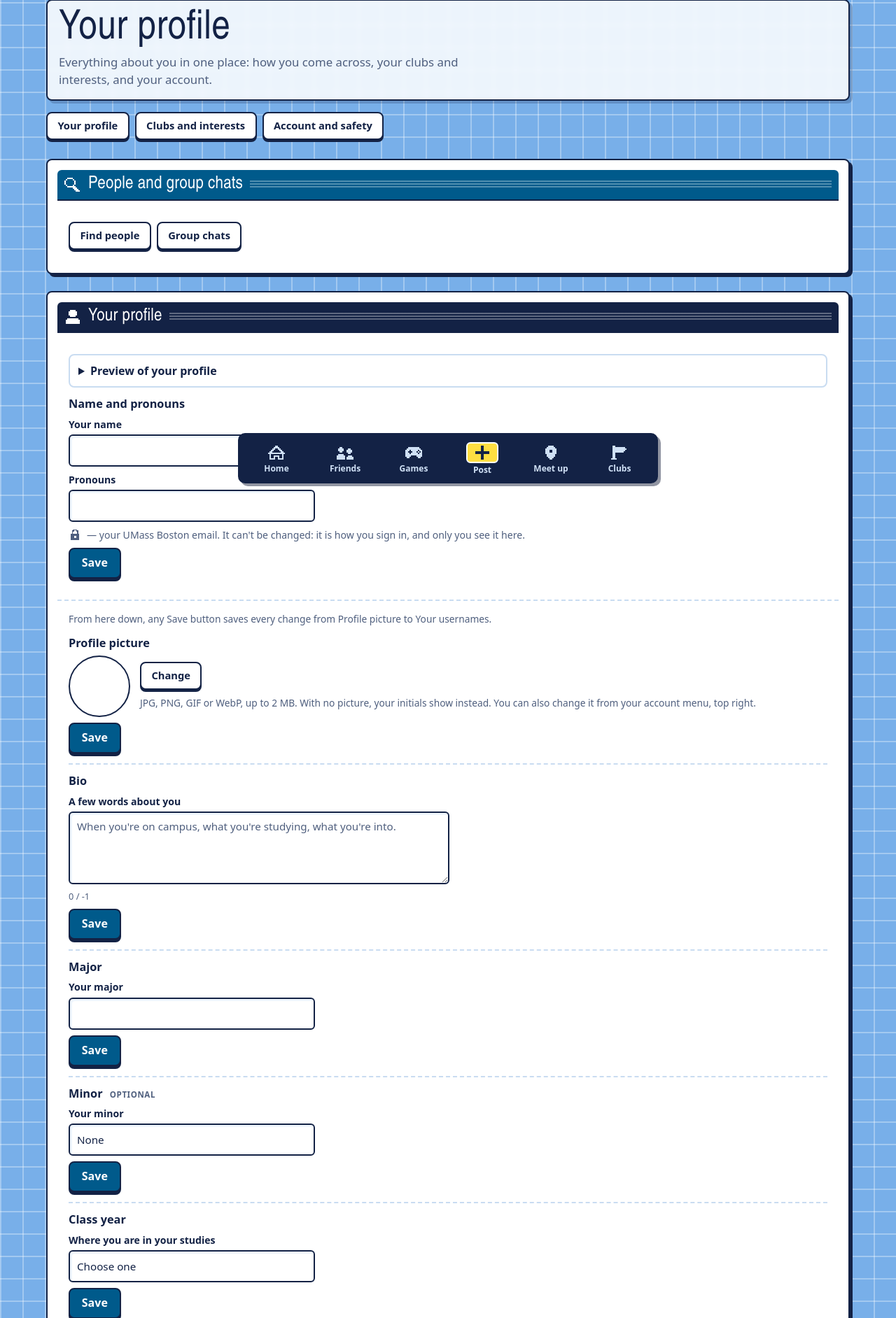
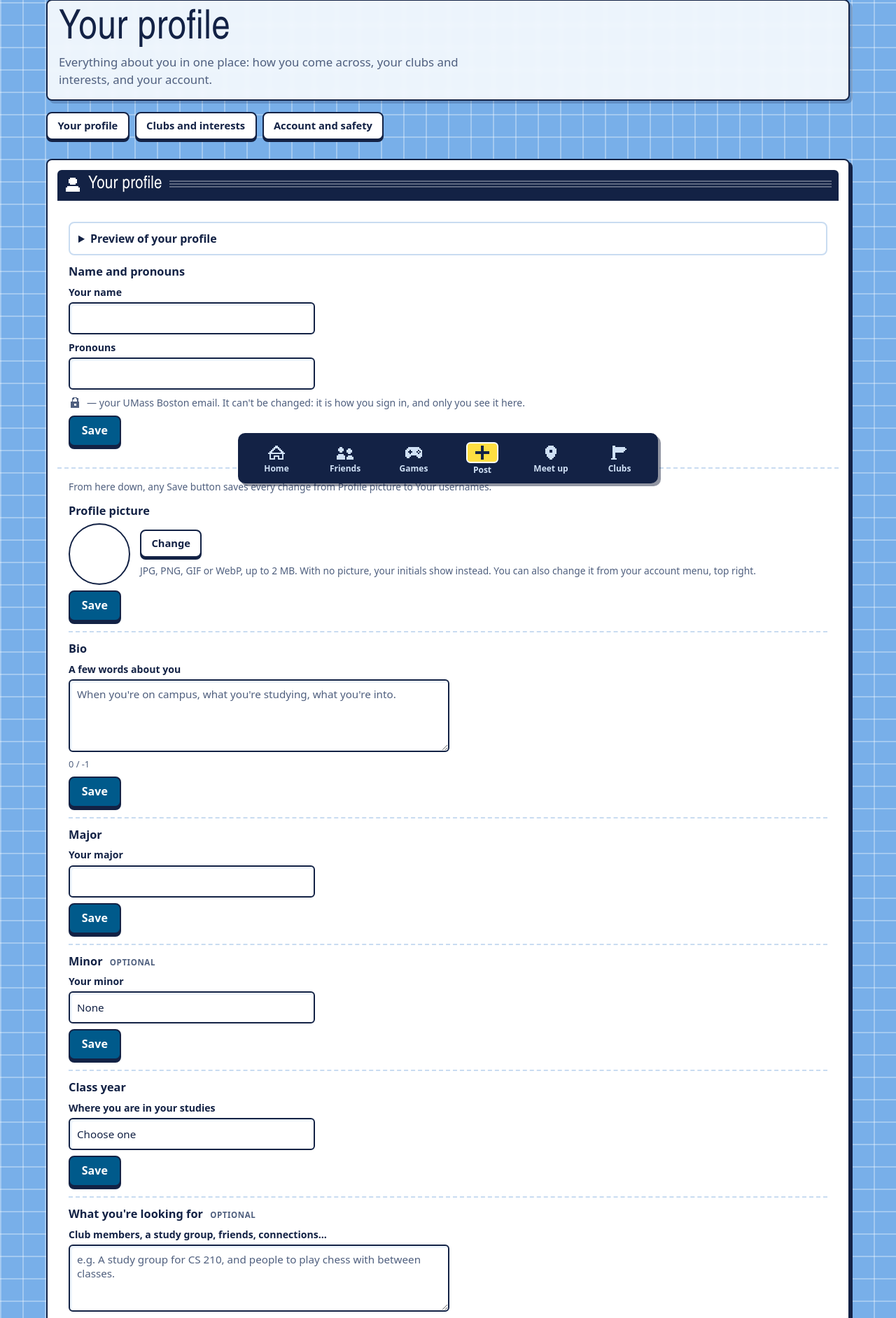
Before and after one commit to Yodls/beacons_connect, a Python web app: template templates/profile.html in a window 1280 px wide. Shown: the part 93-1977 px from the top of the page at 70% size. Run offline with Jinja, Linux system fonts and the light colour scheme; the template is opened without the code that fills it, so the values that code supplies are empty; some web fonts are replaced.

Commit message:
Add files via upload
updated profile menu in accordance with UI reversion

```diff
--- a/templates/profile.html
+++ b/templates/profile.html
@@ -3,28 +3,57 @@
 {% block title %}Your profile{% endblock %}
 
 {#
+  profile.html  -  "Your profile"   (profile settings, Oct 26)
+  STEMS FROM: templates/profile.html in beacon-profile-relocation (Oct 24,
+  unchanged), which stems from beacon-profile-rebuild (Oct 23) and beacon-push.
+  Sits beside your account.html: the same windows (.win, .bar, ui.icon), the same
+  form look (copied from account.html's .acct rules), your ui.avatar for
+  initials, and no stylesheet of its own outside this page. Matched against your
+  base.html (Beacon OS): its keys, .pronouns chip, .report-link, .empty box and
+  dashed row dividers are used as they are.
+
+  Opened from "Profile Settings" in the account menu (shell.html), which used to
+  say "Your account". This page is the profile plus everything Your account had.
+
+  WHAT CHANGED FROM THE REBUILD  (search for "RELOCATION")
+    Your account's three parts, which the rebuild showed as placeholders, are
+    real forms here now:
+      name and pronouns   in "Your profile"          (form #pf-who)
+      your interests      in "Clubs and interests"   (form #pf-answers, your own
+                                                      _questions.html)
+      Leaving             in "Account and safety"    (form #pf-delete)
+    They send exactly the fields account.html sends, to part 2's routes, which
+    hand them to your own `account` and `account_delete` routes. So they are
+    checked and saved by your code, unchanged, and /account still works.
+    The rebuild's "Report a problem" box is gone: reporting stays in the account
+    menu, where it always was. (The Report link beside each blocked person stays.)
+
+  WHAT CHANGED FROM THE RELOCATION (Oct 24)
+    The account menu keeps all of its own links again, so this page no longer
+    repeats any of them: the "People and group chats" window and the "Report a
+    problem" box are removed. Everything else is the same.
 
   WHAT LIVES WHERE
-    People and group chats  links to /people and /chats (with the invite count)
     Your profile            name and pronouns (form #pf-who -> your account route);
                             picture, bio, major, minor, class year, what you're
                             looking for, usernames (form #pf-profile, new to the site)
     Clubs and interests     your clubs (#pf-clubs); your interests (#pf-answers ->
                             your account route)
     Account and safety      blocked people and change password (#pf-account);
-                            report links to /report; delete your account
-                            (#pf-delete -> your account_delete route)
+                            delete your account (#pf-delete -> your account_delete
+                            route)
 
   Every Save asks "Are you sure?" first and lists what changed (the dialog at the
   end of this file); Delete asks with a warning instead. Without JavaScript the
   forms simply post.
 
+  Kept clear of names your tests watch: no .card class, no bare <h2>, and no
+  class or id containing pill, score, shared, waiting or dock.
 
   NEEDS FROM THE ROUTE: profile, pronoun_label, majors, minors, years, socials,
-  text_max, code_minutes, password_min, joined, blocked, code_sent, note,
-  the same names account.html uses, questions, selected, optional,
-  pronoun_options, pronouns_now, name_max, counts. invite_count comes from your
-  inject_dock, as in shell.html.
+  text_max, code_minutes, password_min, joined, blocked, code_sent, note, and
+  (RELOCATION, the same names account.html uses) questions, selected, optional,
+  pronoun_options, pronouns_now, name_max, counts.
 #}
 
 {% block appstyle %}
@@ -40,10 +69,10 @@
       .pf textarea { max-width: 34rem; resize: vertical; }
       .pf .row { display: flex; flex-wrap: wrap; align-items: center; gap: 8px; }
       .pf .hint { margin: 0; color: var(--muted); font-size: .86rem; }
-      /* two forms in one window, divided like two rows */
+      /* RELOCATION: two forms in one window, divided like two rows */
       .win > .pf + .pf { margin-top: 0; border-top: 2px dashed var(--line); }
 
-      /* the questions from _questions.html, as account.html draws them */
+      /* RELOCATION: the questions from your _questions.html, as account.html draws them */
       .pf fieldset {
         margin: 0; padding: 12px 14px;
         border: 2px solid var(--navy); border-radius: var(--r-sm);
@@ -84,11 +113,7 @@
       /* ---------- jump links under the heading ---------- */
       .pf-jump { display: flex; flex-wrap: wrap; gap: 8px; margin: 16px 0 0; }
 
-      /* ---------- links to another page (your /report page) ---------- */
-      .pf-place { display: flex; flex-wrap: wrap; align-items: center; gap: 8px 14px; padding: 12px 14px;
-        background: var(--paper); border: 2px dashed var(--line-2); border-radius: var(--r); }
-      .pf-place p { flex: 1 1 16rem; margin: 0; color: var(--navy); font-size: .92rem; }
-      .pf-place .ghost { flex: none; }
+      /* ---------- the locked email line ---------- */
       .pf-locked { display: flex; align-items: center; gap: 8px; margin: 0; color: var(--muted); font-size: .88rem; }
       .pf-locked .icon { width: 18px; height: 18px; flex: none; }
 
@@ -134,7 +159,7 @@
       .pf-tags li { padding: 3px 8px; color: var(--navy); background: var(--paper);
         border: 2px solid var(--line); border-radius: var(--r-sm); font: 700 .8rem/1.2 var(--sans); }
 
-      /* ---------- deleting the account, as account.html's .leaving ---------- */
+      /* ---------- RELOCATION: deleting the account, as account.html's .leaving ---------- */
       /* Red, and set apart by a double rule, because it is the one thing on this
          page that cannot be undone. */
       .win > .pf.pf-leaving { border-top: 3px double var(--line); }
@@ -196,27 +221,12 @@
     <a href="#safety">Account and safety</a>
   </nav>
 
-  {# =======================  people and group chats =======================
-     Find people and Group chats, moved here from the account menu. The invite
-     count is the same number the menu showed (invite_count, from your inject_dock);
-     the friends panel in the tab bar shows the invites themselves. #}
-  <section class="win sec-chat" id="around">
-    <div class="bar">{{ ui.icon("search") }}<span class="bar-title">People and group chats</span><span class="grip"></span></div>
-    <div class="pf">
-      <div class="row">
-        <a class="ghost" href="{{ url_for('people') }}">Find people</a>
-        <a class="ghost" href="{{ url_for('chats') }}">Group chats{%
-          if invite_count %} <span class="invites">{{ invite_count }}</span>{% endif %}</a>
-      </div>
-    </div>
-  </section>
-
   {# ======================= 1. your profile ======================= #}
   <section class="win sec-place" id="profile">
     <div class="bar">{{ ui.icon("user") }}<span class="bar-title">Your profile</span><span class="grip"></span></div>
 
-    {#  name and pronouns, moved from Your account. The same fields as
-       account.html's first form (section=who, name, pronouns), saved by the
+    {# RELOCATION: name and pronouns, moved from Your account. The same fields as
+       account.html's first form (section=who, name, pronouns), saved by your
        account route. Its own form, as on Your account, so saving your name can
        never rewrite anything else. #}
     <form class="pf" id="pf-who" method="post" action="{{ url_for('profile_name_interests') }}"
@@ -489,17 +499,6 @@
         <p class="hint">At least {{ password_min }} characters. The code lasts {{ code_minutes }} minutes.</p>
         <div class="row"><button type="submit">Save</button></div>
       </section>
-
-      {# (n) reporting: your /report page. RELOCATION: these two links used to be
-         in the account menu too; this is now their only place outside /report. #}
-      <section class="pf-row" id="pf-report">
-        <h3>Report a problem</h3>
-        <div class="pf-place">
-          <p>Tell us about a person, something broken, or anything else.</p>
-          <a class="ghost" href="{{ url_for('report_new', kind='abuse') }}">Report someone</a>
-          <a class="ghost" href="{{ url_for('report_new', kind='contact') }}">Get in touch / report a problem</a>
-        </div>
-      </section>
     </form>
 
     {# (p) RELOCATION: delete your account, moved from Your account ("Leaving").
@@ -603,7 +602,7 @@
     ourForms().forEach(function (form) { form.pfStart = values(form); });
     window.pfLeaving = false;
 
-    // after a save, bring its message on screen. _enhance.html
+    // RELOCATION: after a save, bring its message on screen. Your _enhance.html
     // swaps the page in place, which drops the #window part of the address, so
     // the browser never jumps there by itself. Waits a moment, so it comes after
     // the swap has set the scroll position.
@@ -613,7 +612,7 @@
     }
 
     // The names of the settings whose fields differ from how the form started:
-    // a question's own wording inside _questions.html , or the
+    // a question's own wording inside your _questions.html (RELOCATION), or the
     // data-section of the row anywhere else.
     function changes(form) {
       if (!form.pfStart) { return []; }
@@ -664,7 +663,7 @@
       el("pf-confirm-ok").hidden = !!opts.alertOnly;
       el("pf-confirm-cancel").textContent = opts.alertOnly ? "OK" : "Cancel";
       box.returnValue = "";
-      //  the buttons close the box themselves (see the note on the dialog).
+      // RELOCATION: the buttons close the box themselves (see the note on the dialog).
       el("pf-confirm-ok").onclick = function () { box.close("ok"); };
       el("pf-confirm-cancel").onclick = function () { box.close("cancel"); };
       box.onclose = function () { box.onclose = null; if (box.returnValue === "ok" && onOk) { onOk(); } };
@@ -678,8 +677,8 @@
     }
 
     // Installed once per browser tab, on the document and in the capture phase,
-    // so the question comes before anything else that handles a submit.
-    //  The confirmed submit is sent again with requestSubmit.
+    // so the question comes before anything else that handles a submit (your
+    // _enhance.html included). The confirmed submit is sent again with requestSubmit.
     if (!window.pfConfirmInstalled) {
       window.pfConfirmInstalled = true;
       document.addEventListener("submit", function (e) {
```
